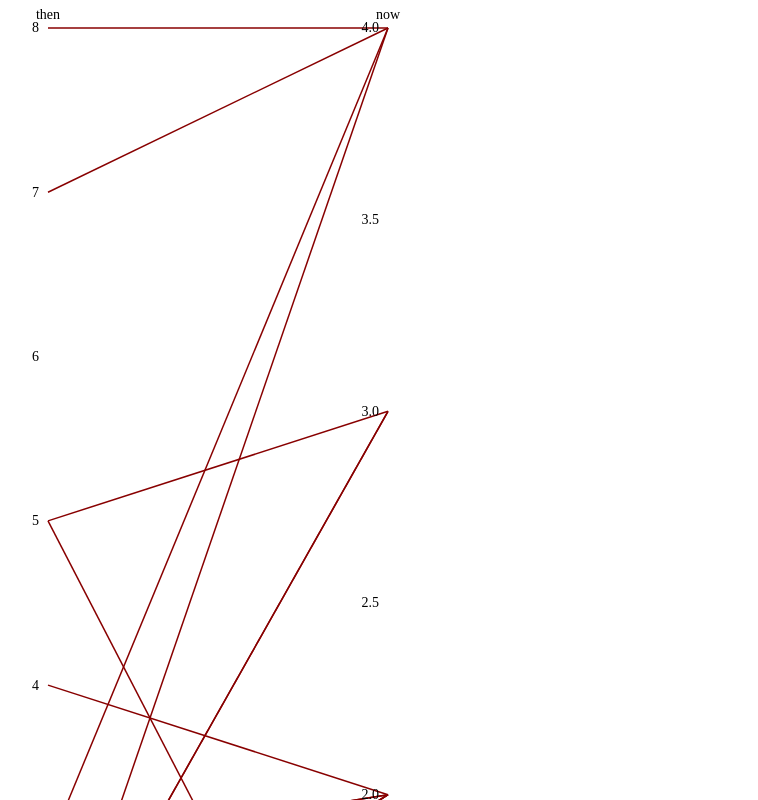
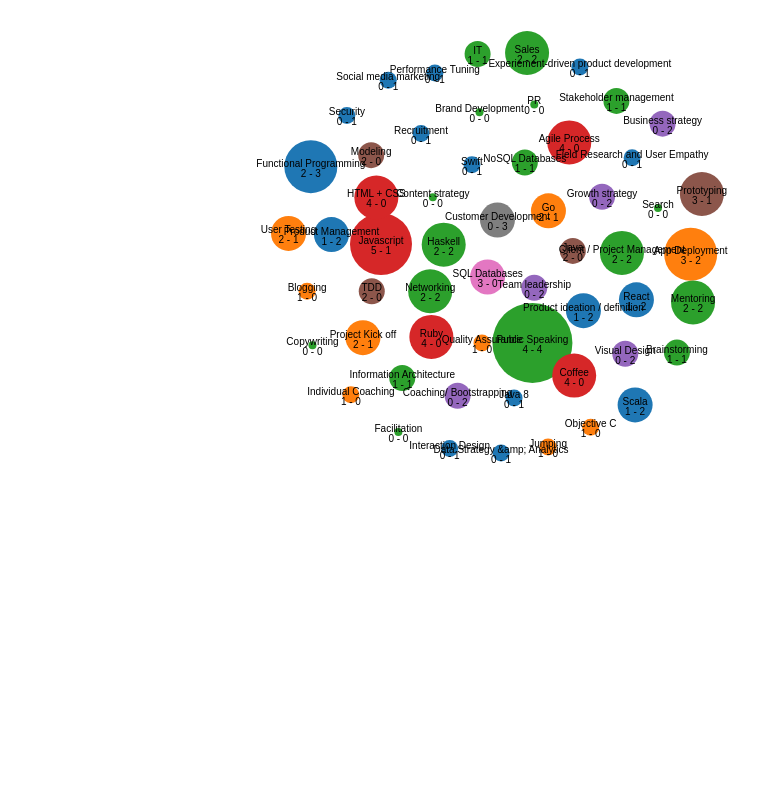
Before and after one commit to carbonfive/interest-map, a plain HTML site: page index.html in a window 1280 px wide. Shown: the top 800 px of the page, without its empty margins (0-758 px from the left). Drawn offline with nearby package versions, Linux system fonts and the light colour scheme.

Commit message:
First draft

```diff
--- a/index.html
+++ b/index.html
@@ -10,16 +10,14 @@
     <style>
       svg { font-size: 14px; }
 
-      .foreground path {
-        fill: none;
-        stroke: #800;
-        stroke-width: 1.5px;
-      }
+      .bubble { fill: #800; }
+
+      .axis { font: 10px sans-serif; }
 
       .axis line,
       .axis path {
         fill: none;
-        /*stroke: #000;*/
+        stroke: #000;
         shape-rendering: crispEdges;
       }
     </style>
@@ -201,15 +199,15 @@
   </head>
   <body>
     <div id="slope-graph"></div>
+    <div id="bubbles"></div>
     <script>
-      var SlopeGraph = (function() {
+      var Bubbles = (function() {
         var margin = {top: 20, right: 20, bottom: 30, left: 40}
-          , width  = 400
-          , height = 1200
-
-        var times = ['then', 'now']
+          , width  = 960
+          , height = 500
 
         var svg;
+        var force;
 
         function create(el, data) {
           width  = width - margin.left - margin.right
@@ -222,82 +220,144 @@
             .append('g')
               .attr('transform', 'translate(' + margin.left + ',' + margin.top + ')')
 
+          force = d3.layout.force()
+            .charge(-100)
+            .linkDistance(20)
+            .size([width, height])
+
           update( data )
         }
 
         function update(data) {
           var cleanData = _munge(data)
           var scales = _scales(cleanData)
-          _drawLines(scales, cleanData)
-          _drawAxis(scales, cleanData)
-          _drawLabels(scales, cleanData)
+
+          force
+            .nodes(cleanData)
+            .start()
+
+          var node = svg.selectAll('.node')
+              .data(cleanData)
+            .enter().append('circle')
+              .attr('r', function(d) { return scales.r(d.combo) })
+              .attr('fill', function(d) { return scales.color(d.diff) })
+              .attr('class', 'node')
+              .call(force.drag)
+
+          node.append('title')
+            .text(function(d) { return d.name })
+
+          var text = svg.selectAll('.label')
+              .data(cleanData)
+            .enter().append('text')
+              .attr('class', 'label')
+              .text(function(d) { return d.name })
+              .attr('text-anchor', 'middle')
+              .attr('font-family', 'sans-serif')
+              .attr('font-size', '10px')
+              .attr('fill', '#000')
+
+          var counts = svg.selectAll('.count')
+              .data(cleanData)
+            .enter().append('text')
+              .attr('class', 'count')
+              .text(function(d) { return d.skilled + ' - ' + d.interested })
+              .attr('text-anchor', 'middle')
+              .attr('dy', 10)
+              .attr('font-family', 'sans-serif')
+              .attr('font-size', '10px')
+              .attr('fill', '#000')
+
+          // var text = svg.selectAll('.node')
+          //     .data(cleanData)
+          //   .enter().append('circle')
+          //     .attr('class', 'node')
+          //     .attr('r', function(d) { return scales.r(d.combo) })
+          //     .attr('fill', function(d) { return scales.color(d.diff) })
+          //     .call(force.drag)
+          //
+          //   .text(function(d) { return d.name; })
+          //   .attr('x', function(d) { return d.x })
+          //   .attr('y', function(d) { return d.y })
+          //   .attr('font-family', 'sans-serif')
+          //   .attr('font-size', '20px')
+          //   .attr('fill', '#000')
+
+          force.on('tick', function() {
+            node.attr('cx', function(d) { return d.x; })
+                .attr('cy', function(d) { return d.y; })
+
+            text.attr('x', function(d) { return d.x })
+                .attr('y', function(d) { return d.y })
+
+            counts.attr('x', function(d) { return d.x })
+                  .attr('y', function(d) { return d.y })
+          })
+
+          // _drawAxis(scales, cleanData)
+          // _drawCircles(scales, cleanData)
         }
 
         function _munge(data) {
-          return data.filter(function(item) { return item.now.skilled && item.then.skilled })
+          // Do some data manipulation
+          data.forEach(function(item) {
+            item.diff = item.interested - item.skilled
+            item.combo = item.interested + item.skilled
+          })
+
+          return data;
         }
 
         function _scales(data) {
-          var x = d3.scale.ordinal()
-            .domain(times)
-            .rangePoints([0, width])
+          var x = d3.scale.linear()
+            .domain(d3.extent(data, function(d) { return d.diff } ))
+            .range([0, width])
 
-          var y = times.reduce(function(scales, time) {
-            scales[time] = d3.scale.linear()
-              .domain( d3.extent(data, function(d) { return d[time].skilled } ))
-              .range([height, 0])
+          var y = d3.scale.linear()
+            .domain(d3.extent(data, function(d) { return d.combo } ))
+            .range([height, 0])
 
-            return scales
-          }, {})
+          var r = d3.scale.linear()
+            .domain(d3.extent(data, function(d) { return d.combo } ))
+            .range([4, 40])
 
           return {
             x: x,
-            y: y
+            y: y,
+            r: r,
+            color: d3.scale.category10()
           }
         }
 
         function _drawAxis(scales, data) {
-          var g = svg.selectAll('.time')
-              .data(times)
-            .enter().append('g')
-              .attr('class', 'time')
-              .attr('transform', function(d) { return 'translate(' + scales.x(d) + ')' })
+          var xAxis = d3.svg.axis()
+            .scale(scales.x)
+            .orient('bottom')
 
-          var axis = d3.svg.axis()
+          var yAxis = d3.svg.axis()
             .scale(scales.y)
             .orient('left')
 
-          g.append('g')
-              .attr('class', 'axis')
-              .each(function(d) { d3.select(this).call(axis.scale(scales.y[d])) })
-            .append('text')
-              .attr('text-anchor', 'middle')
-              .attr('y', -9)
-              .text(String)
+          svg.append('g')
+            .attr('class', 'x axis')
+            .attr('transform', 'translate(0,' + height + ')')
+            .call(xAxis)
         }
 
-        function _drawLines(scales, data) {
-          var line = d3.svg.line()
-
-          console.log(data);
-
-          var path = svg.append('g')
-              .attr('class', 'foreground')
-            .selectAll('path')
+        function _drawCircles(scales, data) {
+          svg.selectAll('.bubble')
               .data(data)
-            .enter().append('path')
-              .attr('d', path)
-              .attr('class', function(d) { return d.name })
-
-          function path(d) {
-            return line(times.map(function(t) {
-              return [scales.x(t), scales.y[t](d[t].skilled)]
-            }))
-          }
-        }
-
-        function _drawLabels(scales, data) {
-          var labels = svg.append('text')
+            .enter().append('circle')
+              .attr('class', 'bubble')
+              .attr('cx', function(d) { return scales.x(d.diff) })
+              .attr('cy', function(d) { return scales.y(d.combo) })
+              .attr('r', function(d) { return scales.r(d.combo) })
+            .append('text')
+              .text(function(d) { return d.name })
+              .attr('x', function(d) { return scales.x(d.diff) })
+              .attr('y', function(d) { return scales.y(d.combo) })
+              .attr('font-size', '12px')
+              .attr('fill', '#000')
         }
 
         return {
@@ -305,23 +365,8 @@
           update: update
         }
       })();
-      //
-      // var combined = {}
-      //
-      // NEW_SKILLS.forEach(function(item) {
-      //   combined[item.name] = combined[item.name] ? combined[item.name] : {}
-      //   combined[item.name].skilledNow = item.skilled
-      //   combined[item.name].interestedNow = item.interested
-      // })
-      // OLD_SKILLS.forEach(function(item) {
-      //   combined[item.name] = combined[item.name] ? combined[item.name] : {}
-      //   combined[item.name].skilledThen    = item.skilled
-      //   combined[item.name].interestedThen = item.interested
-      // })
 
-      // combined = Object.keys(combined).map(function(name) { return _.merge({name: name}, combined[name])})
-
-      SlopeGraph.create("#slope-graph", COMBINED )
+      Bubbles.create('#bubbles', NEW_SKILLS)
     </script>
   </body>
 </html>
```
